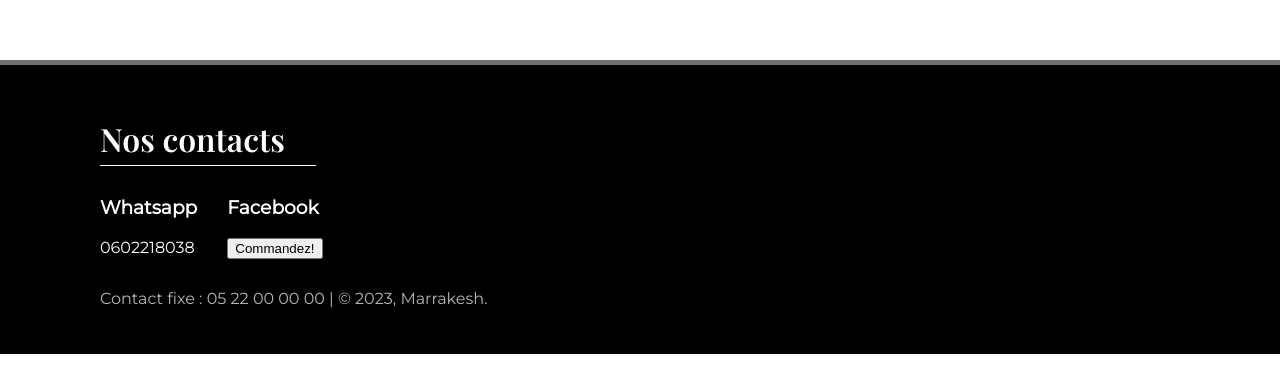
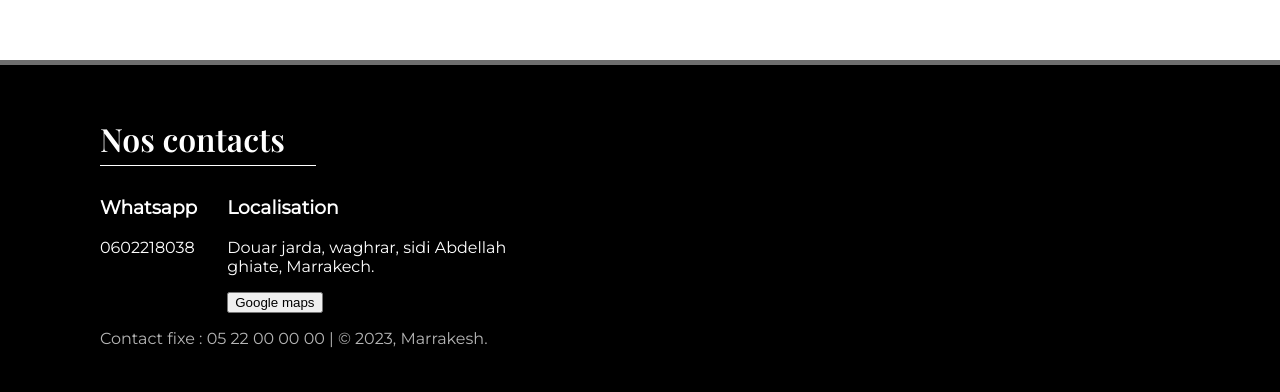
Before and after one commit to MaskedFezz/MaskedFezz.github.io, a plain HTML site: page index.html in a window 1280 px wide. Shown: the part 1866-2258 px from the top of the page. Before the commit the page ends 2220 px from the top, so only its background shows below. Drawn offline with nearby package versions, Linux system fonts and the light colour scheme; grey boxes are pictures that could not be loaded.

Commit message:
Update index.html

```diff
--- a/index.html
+++ b/index.html
@@ -59,10 +59,9 @@
                 <p>0602218038</p>
             </div>
             <div class="service">
-                <h3>Facebook</h3>
-                <form action=www.facebook.com method="get">
-                    <button id="chat-btn" >Commandez!</button>
-                  </form>
+                <h3>Localisation</h3>
+                <p>Douar jarda, waghrar, sidi Abdellah ghiate, Marrakech.</p>
+                <button onclick="window.location.href='https://maps.google.com/maps/search/Route%20sans%20nom%2C%20Maroc/@31.510107784995107,-7.8670259937644,17z?hl=fr';">Google maps</button>
             </div>
         </div>
         <p id="contact">Contact fixe : 05 22 00 00 00 | &copy; 2023, Marrakesh.</p>
```
